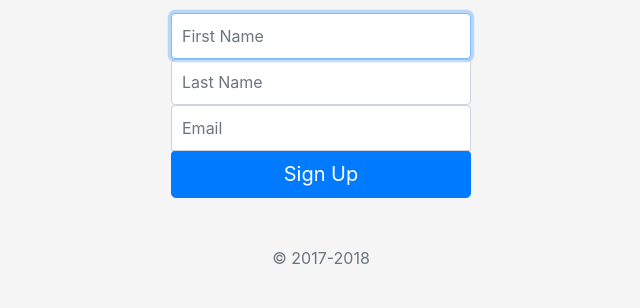
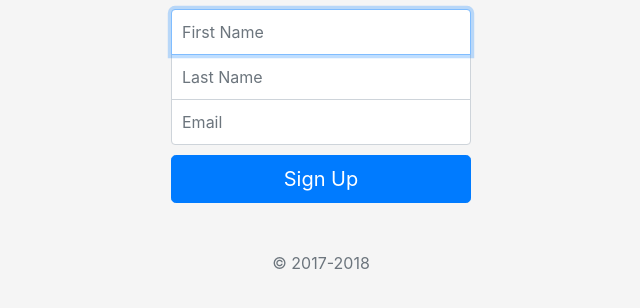
Before and after one commit to wkchiuea/web09_newsletterSignup, a website: page signup.html in a window 1280 px wide. Shown: the part 340-648 px from the top of the page, without its empty margins (319-959 px from the left). Drawn offline with nearby package versions, Linux system fonts and the light colour scheme.

Commit message:
[update] style the signup page

```diff
--- a/css/styles.css
+++ b/css/styles.css
@@ -37,12 +37,19 @@ body {
 .form-signin .form-control:focus {
   z-index: 2;
 }
-.form-signin input[type="email"] {
+
+.top {
   margin-bottom: -1px;
   border-bottom-right-radius: 0;
   border-bottom-left-radius: 0;
 }
-.form-signin input[type="password"] {
+
+.middle {
+  border-radius: 0;
+  margin-bottom: -1px;
+}
+
+.bottom {
   margin-bottom: 10px;
   border-top-left-radius: 0;
   border-top-right-radius: 0;
--- a/signup.html
+++ b/signup.html
@@ -21,9 +21,9 @@
       <img class="mb-4" src="https://getbootstrap.com/docs/4.0/assets/brand/bootstrap-solid.svg" alt="" width="72" height="72">
       <h1 class="h3 mb-3 font-weight-normal">Signup to My Newsletter!</h1>
 
-      <input type="text" class="form-control" placeholder="First Name" required autofocus>
-      <input type="text" class="form-control" placeholder="Last Name" required>
-      <input type="email" class="form-control" placeholder="Email" required>
+      <input type="text" class="form-control top" placeholder="First Name" required autofocus>
+      <input type="text" class="form-control middle" placeholder="Last Name" required>
+      <input type="email" class="form-control bottom" placeholder="Email" required>
 
       <button class="btn btn-lg btn-primary btn-block" type="submit">Sign Up</button>
       <p class="mt-5 mb-3 text-muted">&copy; 2017-2018</p>
```
